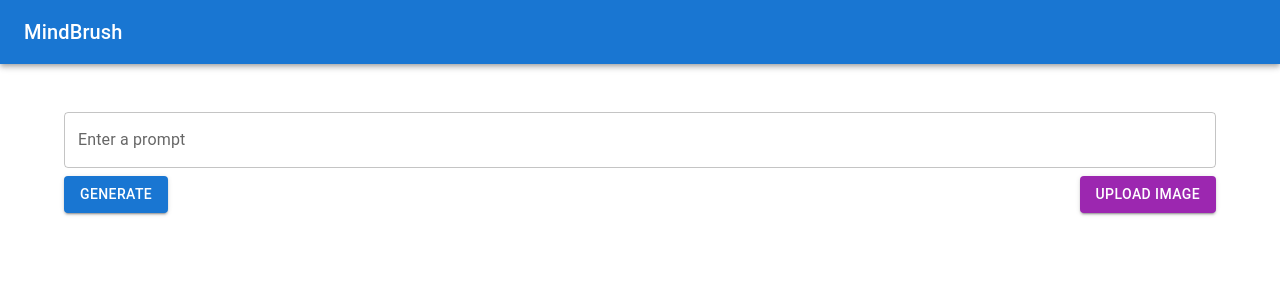
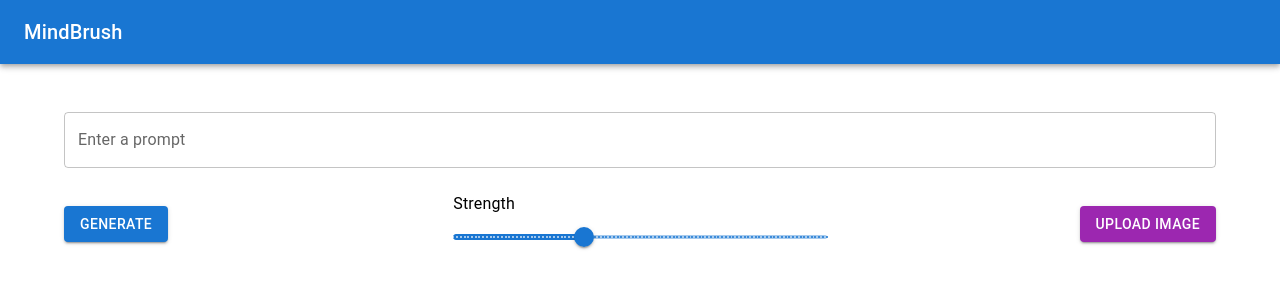
Before and after one commit to matty271828/ai-posters, a React (Create React App) app in the folder posters-ui/: page / in a window 1280 px wide. Shown: the top 300 px of the page. Built offline with nearby package versions, Linux system fonts and the light colour scheme.

Commit message:
Add slider to control seed strength

```diff
--- a/posters-ui/src/components/MainPage.js
+++ b/posters-ui/src/components/MainPage.js
@@ -7,12 +7,15 @@
 import Container from '@mui/material/Container';
 import { generateImage2Image, generateTextToImage } from '../services/imageService';
 import handleDownload from '../services/handleDownload';
+import Slider from '@mui/material/Slider';
+import Typography from '@mui/material/Typography';
 
 function MainPage() {
     const [prompt, setPrompt] = useState('');
     const [loading, setLoading] = useState(false);
     const [images, setImages] = useState([]);
     const [uploadedImage, setUploadedImage] = useState(null);
+    const [strength, setStrength] = useState(0.35); // Default value
 
     const toBase64 = (file) => new Promise((resolve, reject) => {
         const reader = new FileReader();
@@ -40,7 +43,7 @@
     const handleGenerate = async () => {
         setLoading(true);
         if (uploadedImage) {
-            await generateImage2Image(uploadedImage, prompt, setImages);
+            await generateImage2Image(uploadedImage, prompt, setImages, strength);
         } else {
             await generateTextToImage(prompt, setImages);
         }
@@ -71,7 +74,7 @@
                     margin="normal"
                 />
             <Grid container spacing={2} alignItems="center" justify="space-between">
-                    <Grid item xs={6} style={{ textAlign: 'left' }}>
+                <Grid item xs={4} style={{ textAlign: 'left' }}>
                     <Button
                         variant="contained"
                         color="primary"
@@ -82,7 +85,24 @@
                     </Button>
                     {loading && <CircularProgress style={{ marginLeft: '10px' }} />}
                 </Grid>
-                    <Grid item xs={6} style={{ position: 'relative', textAlign: 'right' }}>
+                <Grid item xs={4}>
+                    <Box my={2}>
+                        <Typography id="strength-slider" gutterBottom>
+                            Strength
+                        </Typography>
+                        <Slider
+                            value={strength}
+                            onChange={(event, newValue) => setStrength(newValue)}
+                            aria-labelledby="strength-slider"
+                            valueLabelDisplay="auto"
+                            step={0.01}
+                            marks
+                            min={0}
+                            max={1}
+                        />
+                    </Box>
+                </Grid>
+                <Grid item xs={4} style={{ textAlign: 'right' }}>
                     <input
                         accept="image/*"
                         style={{ display: 'none' }}
@@ -100,7 +120,7 @@
                             onClick={removeUploadedImage}
                             style={{
                                 position: 'absolute',
-                                    bottom: '-10px', // Changed from top to bottom
+                                bottom: '-10px',
                                 right: '-10px',
                                 width: '20px',
                                 height: '20px',
@@ -120,7 +140,6 @@
                 </Grid>
             </Grid>
             </Box>
-
             <Grid container spacing={2}>
                 {images.map((image, index) => (
                     <Grid item xs={12} md={6} key={index}>
--- a/posters-ui/src/services/imageService.js
+++ b/posters-ui/src/services/imageService.js
@@ -60,7 +60,7 @@
             body: JSON.stringify({
                 prompt: prompt,
                 seedBase64: base64Image, // Sending Base64-encoded image
-                strength: '0.35'
+                strength: strength.toString()
             }),
         });
 
```
Lines whose indentation alone changed are shown as unchanged.
